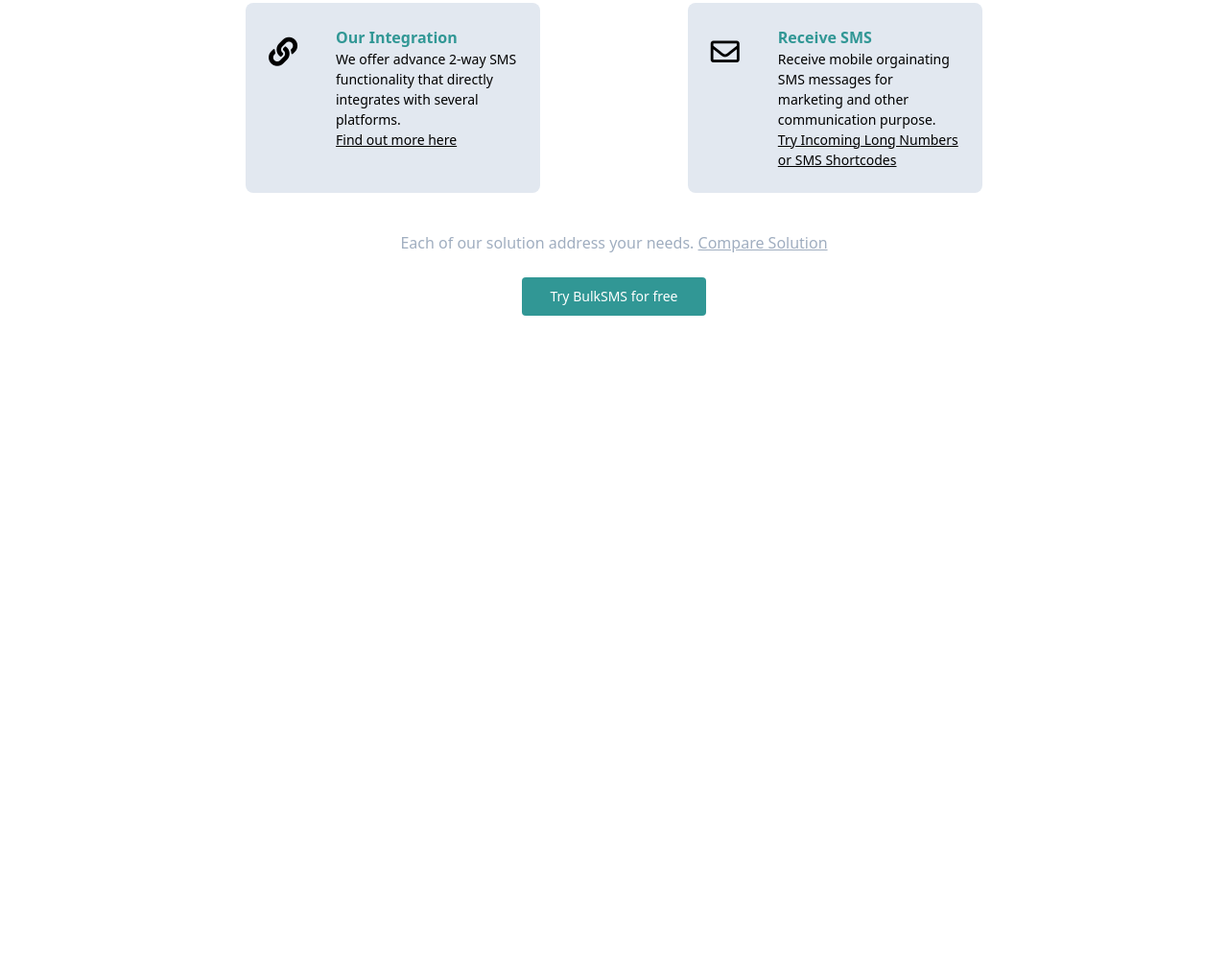
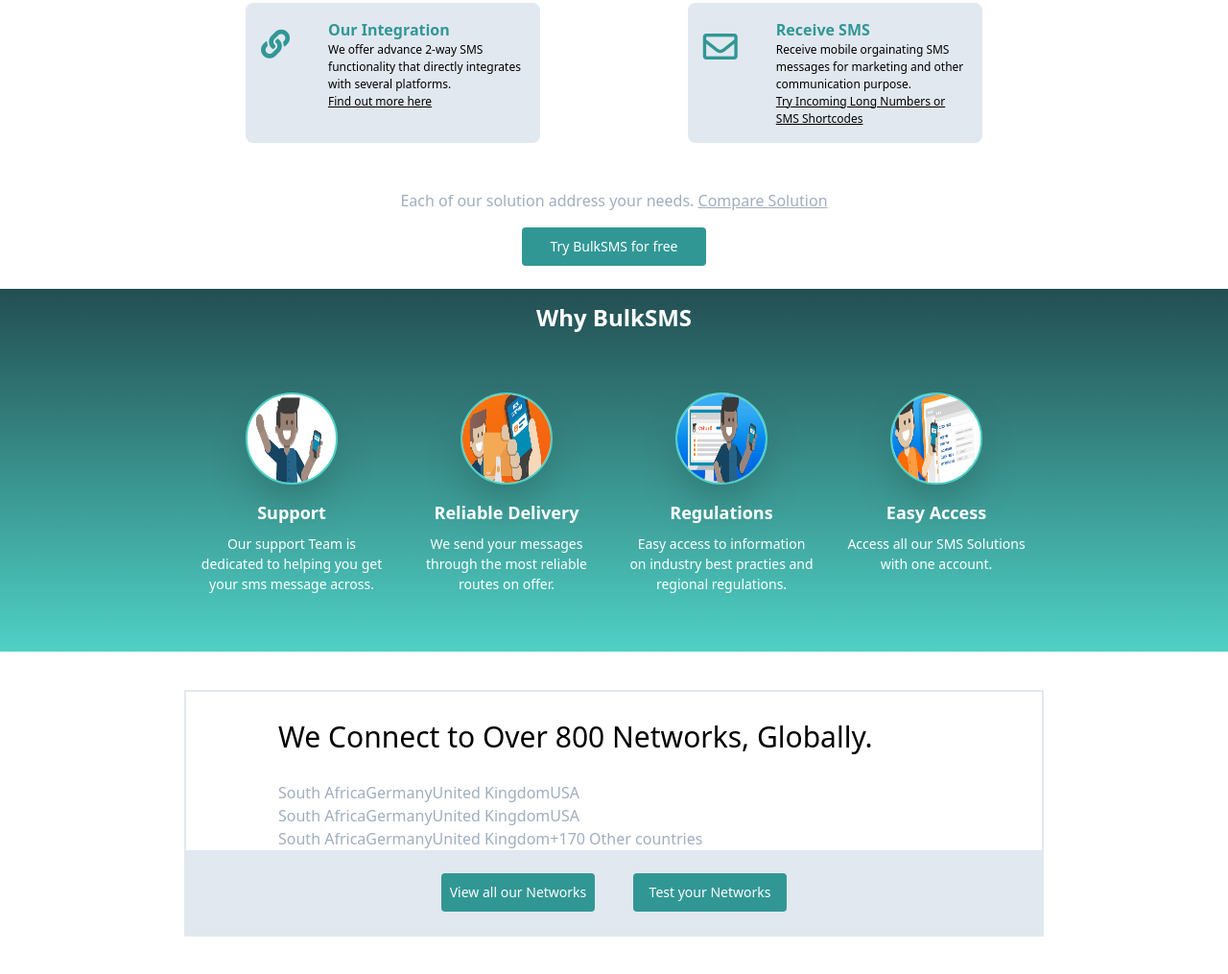
Before and after one commit to cixwareanita/tailwind, a plain HTML site: page bulksms.html in a window 1280 px wide. Shown: the part 1243-2258 px from the top of the page at 96% size. Before the commit the page ends 1676 px from the top, so only its background shows below. Drawn offline with Linux system fonts and the light colour scheme.

Commit message:
5th section and 6th section is completed

```diff
--- /dev/null
+++ b/bulksms.css
@@ -0,0 +1,4 @@
+.gradient-bg{
+    background-image: linear-gradient(#234e52,#4fd1c5);
+
+}
--- a/bulksms.html
+++ b/bulksms.html
@@ -4,6 +4,7 @@
     <title>Bulk sms</title>
     <link rel="stylesheet" href="tailwind.css">
     <link rel="stylesheet" href="https://cdnjs.cloudflare.com/ajax/libs/font-awesome/5.12.1/css/all.min.css">
+    <link rel="stylesheet" href="bulksms.css">
 </head>
 <body class="pb-20">
     <div class=" bg-teal-700 text-sm">
@@ -50,7 +51,7 @@
 
             </div>
             <div class="pt-5 pb-6 pr-10 ">
-                <img class=" h-56" src=" analysis/her0.png" alt="">
+                <img class=" h-56" src=" img/her0.jpg" alt="">
             </div>
         </div>
     </div>
@@ -102,32 +103,127 @@
 
         </div>
         <div class=" flex justify-between mr-16 ml-16 mt-10">
-            <div class=" flex bg-gray-300 w-2/5 rounded-lg px-6 py-6">
+            <div class=" flex bg-gray-300 w-2/5 rounded-lg px-4 py-4">
                 <div>
-                    <i class="fas fa-link text-3xl mr-10 mt-3"></i>
+                    <i class="fas fa-link text-3xl mr-10 mt-3  text-teal-600"></i>
                 </div>
                 <div>
                     <h1 class=" text-teal-600 font-bold ">Our Integration</h1>
-                    <p class=" text-sm">We offer advance 2-way SMS functionality that directly integrates with several platforms.</p>
-                    <p class="text-sm underline">Find out more here</p>
+                    <p class=" text-xs">We offer advance 2-way SMS functionality that directly integrates with several platforms.</p>
+                    <p class="text-xs underline">Find out more here</p>
 
                 </div>
             </div>
-            <div class=" flex bg-gray-300 w-2/5 rounded-lg px-6 py-6">
+            <div class=" flex bg-gray-300 w-2/5 rounded-lg px-4 py-4">
                 <div>
-                    <i class="far fa-envelope text-3xl mr-10 mt-3"></i>
+                    <i class="far fa-envelope text-4xl mr-10 mt-3  text-teal-600"></i>
                 </div>
                 <div>
                     <h1 class=" text-teal-600 font-bold ">Receive SMS</h1>
-                    <p class=" text-sm">Receive mobile orgainating SMS messages for marketing and other communication purpose.</p>
-                    <p class="text-sm underline">Try Incoming Long Numbers or SMS Shortcodes</p>
+                    <p class=" text-xs">Receive mobile orgainating SMS messages for marketing and other communication purpose.</p>
+                    <p class="text-xs underline">Try Incoming Long Numbers or SMS Shortcodes</p>
 
                 </div>
             </div>
 
         </div>
-        <h1 class=" text-center text-gray-500 mt-10">Each of our solution address your needs. <span class="underline">Compare Solution</span></h1>
-        <p class="text-center"><button type="submit" class=" bg-teal-600 text-white w-48 rounded text-sm h-10 w-32 mt-6 mb-6">Try BulkSMS for free</button></p>
+        <h1 class=" text-center text-gray-500 mt-12">Each of our solution address your needs. <span class="underline">Compare Solution</span></h1>
+        <p class="text-center"><button type="submit" class=" bg-teal-600 text-white w-48 rounded text-sm h-10 w-32 mt-4 mb-6">Try BulkSMS for free</button></p>
+    </div>
+    <div class="gradient-bg">
+        <h1 class=" text-center text-2xl font-bold text-white pt-3">Why BulkSMS</h1>
+
+        <div class=" ml-48 mr-48 py-5 flex justify-between ">
+            <div class=" mt-10 mb-10 w-64 flex flex-col items-center">
+                <div >
+                    <img src="img/bulk5.png "class=" shadow-2xl border-teal-400 rounded-full border-2 flex items-center w-24 h-24 bg-white " alt="">
+                </div>
+                <h1 class=" text-white font-bold text-lg  mt-4">Support</h1>
+                <p class=" text-white text-sm w-48 text-center mt-2">Our support Team is dedicated to helping you get your sms message across.</p>
+            </div>
+            <div class=" mt-10 mb-10 w-64 flex flex-col items-center">
+                <div >
+                    <img src="img/bulk2.jpg "class=" shadow-2xl border-teal-400 rounded-full border-2 flex items-center w-24 h-24 bg-white " alt="">
+                </div>
+                <h1 class=" text-white font-bold text-lg  mt-4">Reliable Delivery</h1>
+                <p class=" text-white text-sm w-48 text-center mt-2">We send your messages through the most reliable routes on offer.</p>
+            </div>
+            <div class=" mt-10 mb-10 w-64 flex flex-col items-center">
+                <div >
+                    <img src="img/bulk1.png "class=" shadow-2xl border-teal-400 rounded-full border-2 flex items-center w-24 h-24 bg-white " alt="">
+                </div>
+                <h1 class=" text-white font-bold text-lg  mt-4">Regulations</h1>
+                <p class=" text-white text-sm w-48 text-center mt-2">Easy access to information on industry best practies and regional regulations.</p>
+            </div>
+            <div class=" mt-10 mb-10 w-64 flex flex-col items-center">
+                <div >
+                    <img src="img/bulk4.jpg "class=" shadow-2xl border-teal-400 rounded-full border-2 flex items-center w-24 h-24 bg-white " alt="">
+                </div>
+                <h1 class=" text-white font-bold text-lg  mt-4">Easy Access</h1>
+                <p class=" text-white text-sm w-48 text-center mt-2">Access all our SMS Solutions with one account.</p>
+            </div>
+        </div>
+    </div>
+    <div class="mr-48 ml-48 my-10  border-2 border-gray-300 ">
+        <H1 class=" ml-24 my-6 text-3xl"> We Connect to Over 800 Networks, Globally.</H1>
+        <div class=" flex text-basic text-gray-500 ml-24">
+            <div class=" flex">
+                <img src="" alt="">
+                <p>South Africa</p>
+            </div>
+            <div class=" flex">
+                <img src="" alt="">
+                <p>Germany</p>
+            </div>
+            <div class=" flex">
+                <img src="" alt="">
+                <p>United Kingdom</p>
+            </div>
+            <div class=" flex">
+                <img src="" alt="">
+                <p>USA</p>
+            </div>
+        </div>
+        <div class=" flex text-basic text-gray-500  ml-24 ">
+            <div class=" flex">
+                <img src="" alt="">
+                <p>South Africa</p>
+            </div>
+            <div class=" flex">
+                <img src="" alt="">
+                <p>Germany</p>
+            </div>
+            <div class=" flex">
+                <img src="" alt="">
+                <p>United Kingdom</p>
+            </div>
+            <div class=" flex">
+                <img src="" alt="">
+                <p>USA</p>
+            </div>
+        </div>
+        <div class=" flex text-basic text-gray-500  ml-24 ">
+            <div class=" flex">
+                <img src="" alt="">
+                <p>South Africa</p>
+            </div>
+            <div class=" flex">
+                <img src="" alt="">
+                <p>Germany</p>
+            </div>
+            <div class=" flex">
+                <img src="" alt="">
+                <p>United Kingdom</p>
+            </div>
+            <div>
+                <p> +170 Other countries </p>
+            </div>
+        </div>
+        <div class=" bg-gray-300 flex justify-center py-6">
+            <button type="submit" class=" bg-teal-600 text-white rounded text-sm h-10 w-40  ">View all our Networks</button>
+            <button type="submit" class=" bg-teal-600 text-white rounded text-sm h-10 w-40 ml-10">Test your Networks</button>
+
+        </div>
     </div>
 
 </body>
```
Also changed, not shown: img/bulk5.png (added), img/her0.jpg (added).
